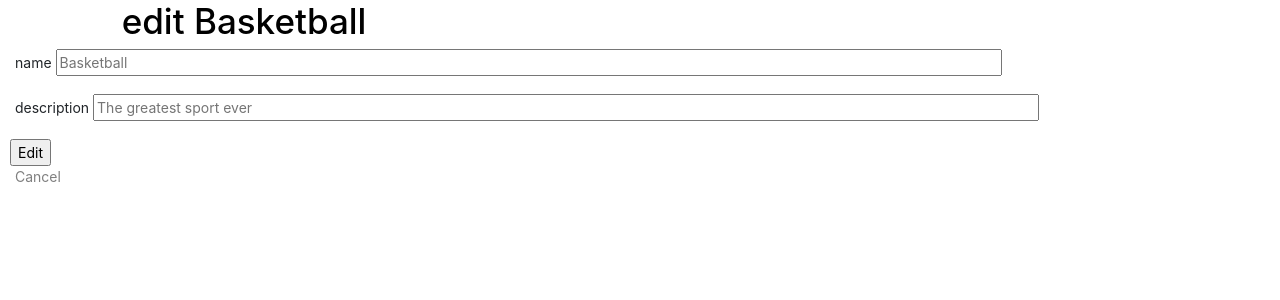
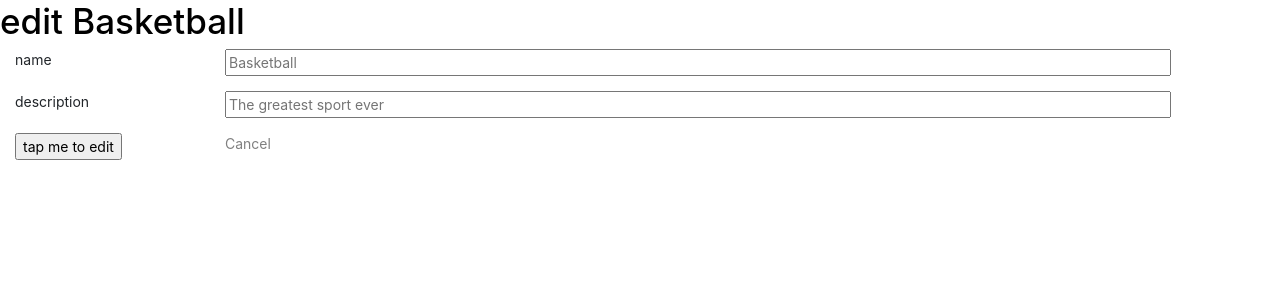
Before and after one commit to elclandestin0/item-catalog-project, a Flask app: page /categories/1/editcategory/ in a window 1280 px wide. Shown: the top 300 px of the page. Run offline with Flask 2, Linux system fonts and the light colour scheme; some libraries are stand-ins or nearby versions.

Commit message:
Bootstrapped more elements

```diff
--- a/static/styles.css
+++ b/static/styles.css
@@ -114,6 +114,15 @@ h1 {
     position: absolute;
 }
 
+.black {
+  color:  black;
+}
+
+.nopadding {
+   padding: 0 !important;
+   margin: 0 !important;
+}
+
 img {
     opacity: 0.2;
 }
--- a/templates/edit_category.html
+++ b/templates/edit_category.html
@@ -1,40 +1,30 @@
 {% extends "main-block.html" %}
 {% block content %}
 <div class="row">
-   <div class="col-xs-1 col-sm-1 col-md-1 col-lg-1 col-xl-1"></div>
-   <div class="col-xs-11 col-sm-11 col-md-11 col-lg-11 col-xl-11">
+   <div class="col-sm-offset-12">
       <h1> edit {{category.name}}</h1>
    </div>
 </div>
 <form action='{{url_for("editSportCategory", category_id = category.id)}}' method='post'>
    <div class="form-row">
-      <div class="col-12 mb-3">
+      <div class="col-xs-2 col-sm-2 mb-3">
          <label>name</label>
-         <input type='text' name = 'name' size='100' placeholder='{{category.name}}'>
       </div>
-      <div class="col-12 mb-3">
+      <div class="col-10 mb-3">
+        <input type='text' name = 'name' size='100' placeholder='{{category.name}}'>
+      </div>
+      <div class="col-xs-2 col-sm-2 mb-3">
           <label>description</label>
+      </div>
+      <div class="col-10 mb-3">
           <input type='text' name = 'description' size='100' placeholder='{{category.description}}'>
       </div>
-
-         <input type='submit' value='Edit'>
+      <div class="col-xs-2 col-sm-2 mb-3 black">
+      <input type='submit' value='tap me to edit'><br>
       </div>
-      <a href='{{url_for("showSportCategories")}}'> Cancel </a>
+      <div class="col-2">
+        <a href='{{url_for("showSportCategories")}}'> Cancel </a>
+      </div>
+      </div>
 </form>
-
-<!-- <form action='{{url_for("editSportCategory", category_id = category.id)}}' method='post'>
-   <div class="form-row">
-     <div class="col-md-4 mb-3">
-       <label>name</label>
-       <input type="text" size='100' name='name' class="form-control is-valid" placeholder="{{category.name}}" required>
-     </div>
-     <div class="col-md-4 mb-3">
-       <label>description</label>
-       <input type="text" class="form-control is-valid" placeholder="{{category.description}}" required>
-       <div class="valid-feedback">
-         Looks good!
-       </div>
-     </div>
-       <input type='submit' value='edit'>
-   </form> -->
 {% endblock %}
--- a/templates/main-block.html
+++ b/templates/main-block.html
@@ -4,7 +4,7 @@
     <meta charset="utf-8">
     <meta name="description" content="Catalog of sport items that support user authentication and authorization to modify/delete/create/update items">
     <meta name="author" content="memo khoury">
-    <meta name="viewport" content="width=device-width, initial-scale=1.0, shrink-to-fit=no">
+    <meta name="viewport" content="width=device-width, initial-scale=1.0, shrink-to-fit=no, user-scalable=0">
     <!--begin prerequisites for bootstrap-->
     <!-- Latest compiled and minified CSS -->
     <link rel="stylesheet" href="https://maxcdn.bootstrapcdn.com/bootstrap/4.0.0-beta.2/css/bootstrap.min.css" integrity="sha384-PsH8R72JQ3SOdhVi3uxftmaW6Vc51MKb0q5P2rRUpPvrszuE4W1povHYgTpBfshb" crossorigin="anonymous">
--- a/views.py
+++ b/views.py
@@ -23,20 +23,8 @@ session = DBSession()
 app = Flask(__name__)
 
 # LOAD CLIENT_ID BY PARSING IT FROM CLIENT_SECRETS.JSON (from google)
-# CLIENT_ID = json.loads(
-    # open('client_secrets.json', 'r').read())['web']['client_id']
-
-@app.route('/home')
-def showHome():
-    categories = session.query(Category).order_by(asc(Category.name))
-    #add logic gate for public restaurant or private login
-    return render_template('publicmenu.html', categories = categories)
-
-# Show login page with oauth provider options
-@app.route('/login')
-def login():
-    return null
-
+CLIENT_ID = json.loads(open('client_secrets.json', 'r').read())['web']['client_id']
+print CLIENT_ID
 
 @app.route('/')
 @app.route('/categories/')
```
Also changed, not shown: templates/all_categories.html (+3 -5 lines), templates/new_category.html (+31 -1 lines), templates/show_items.html (+5 -6 lines), catalog.db, 1 other file.
